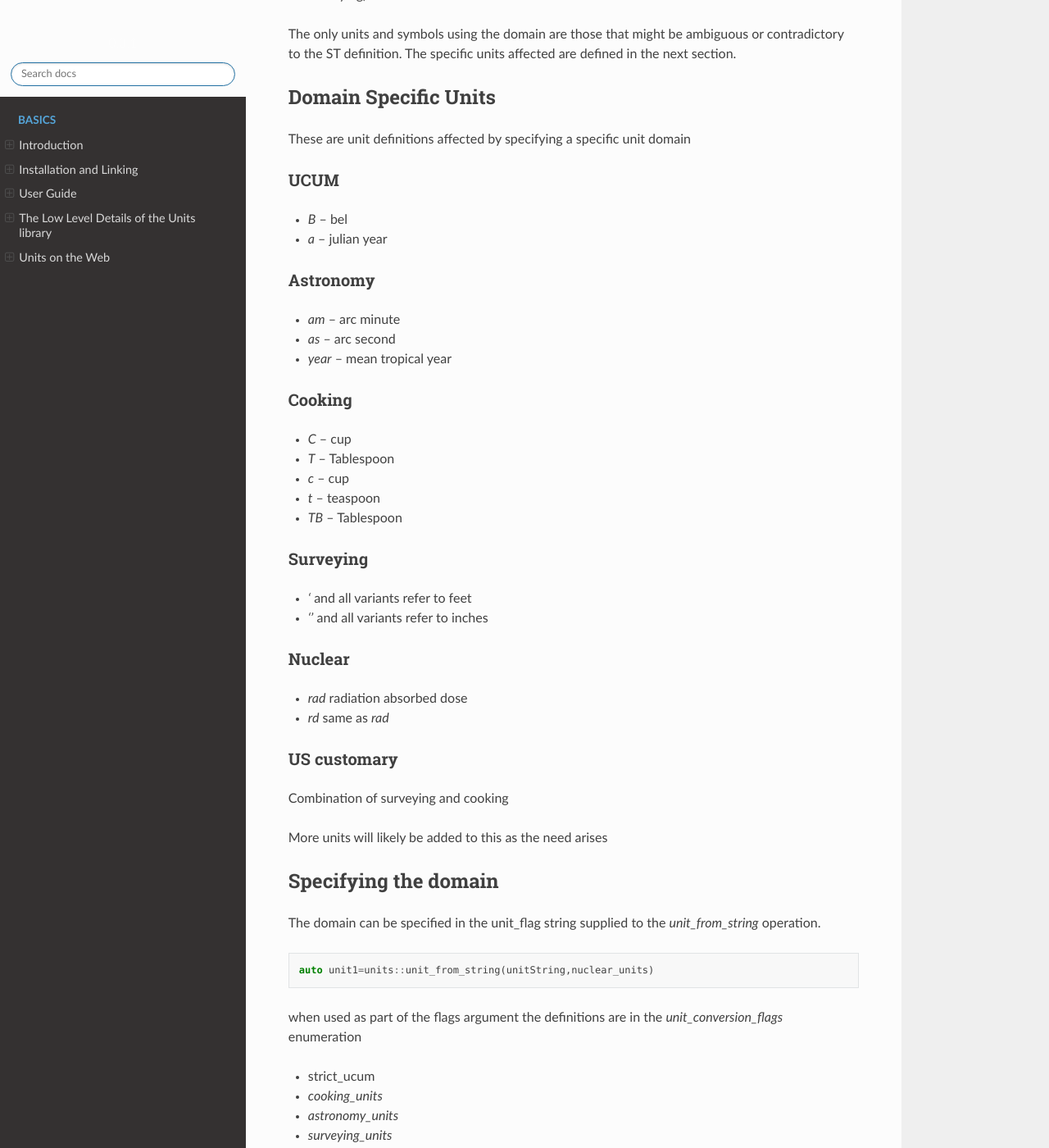
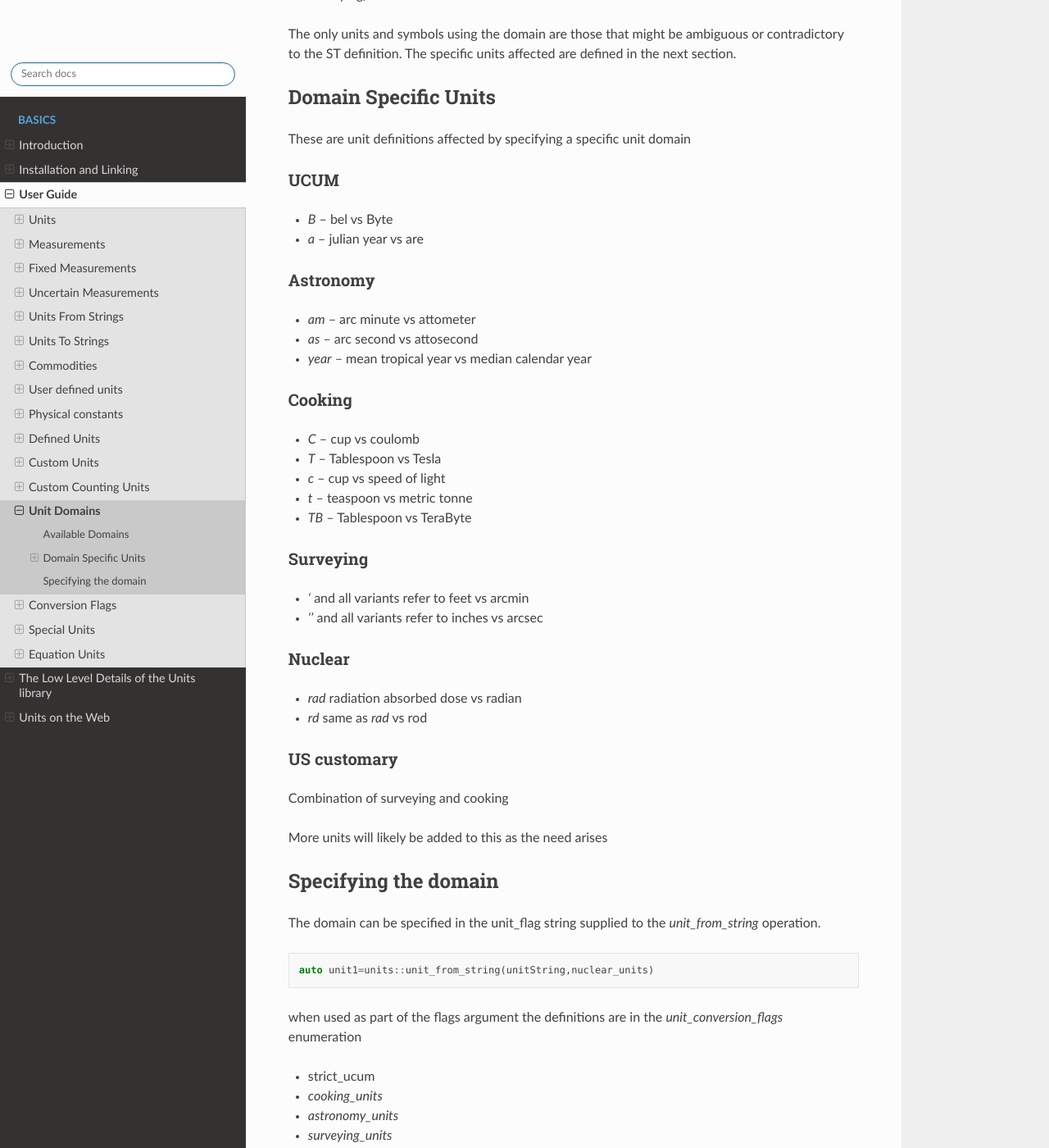
Before and after one commit to LLNL/units, a Sphinx documentation site: the page built from docs/user-guide/Unit_domains.rst, in a window 1280 px wide and 1400 px high, scrolled down 618 px. Shown: the whole window at 82% size. Built offline with Sphinx 7.4.7 and the Read the Docs theme 2.0.0, drawn with Linux system fonts in a browser that asks for light colours; some of the changed text lies outside the part shown.

```diff
--- a/docs/installation/cmake_variables.rst
+++ b/docs/installation/cmake_variables.rst
@@ -19,8 +19,9 @@ CMake variables
 -  `CMAKE_CXX_STANDARD`:  Compile with a particular C++ standard, valid values are `11`, `14`, `17`, and likely `20` though that isn't broadly supported.
 -  `UNITS_BINARY_ONLY_INSTALL`:  Just install shared libraries and executables,  no headers or static libs or packaging information
 -  `UNITS_CLANG_TIDY`:  Enable the clang tidy tests as part of the build
--  `UNITS_BASE_TYPE`:  Set to `uint64_t` for expanded base-unit power support.
-   This increases the size of a unit by 4 Byte.
+-  `UNITS_BASE_TYPE`:  Set to `uint64_t` for expanded base-unit power support. This increases the size of a unit by 4 Bytes.
+-  `UNITS_DOMAIN`:  Specify a default domain to use for string conversions.  Can be either a name from the domains namespace such as `domains::surveying` or one of 'COOKING', 'ASTRONOMY', 'NUCLEAR', 'SURVEYING', 'USE_CUSTOMARY', 'UCUM'.
+
 -  `UNITS_NAMESPACE`:  The top level namespace of the library, defaults to `units`.
    When compiling with C++17 (or higher), this can be set to, e.g., `mynamespace::units` to avoid name clashes with other libraries defining `units`.
 -  `UNITS_INSTALL`:  This is set to `ON` normally but defaults to `OFF` if used as a subproejct.  This controls whether anything gets installed by the install target.
--- a/docs/user-guide/Unit_domains.rst
+++ b/docs/user-guide/Unit_domains.rst
@@ -27,33 +27,33 @@ These are unit definitions affected by specifying a specific unit domain
 
 UCUM
 ++++++++++
--  `B`  -- bel
--  `a`  -- julian year
+-  `B`  -- bel vs Byte
+-  `a`  -- julian year vs are
 
 Astronomy
 ++++++++++++
--  `am`  -- arc minute
--  `as`  -- arc second
--  `year` -- mean tropical year
+-  `am`  -- arc minute vs attometer
+-  `as`  -- arc second vs attosecond
+-  `year` -- mean tropical year vs median calendar year
 
 Cooking
 ++++++++++
--   `C`  -- cup
--   `T`  -- Tablespoon
--   `c`  -- cup
--   `t`  -- teaspoon
--   `TB`  -- Tablespoon
+-   `C`  -- cup vs coulomb
+-   `T`  -- Tablespoon vs Tesla
+-   `c`  -- cup vs speed of light
+-   `t`  -- teaspoon vs metric tonne
+-   `TB`  -- Tablespoon vs TeraByte
 
 Surveying
 ++++++++++++
--   `'` and all variants refer to feet
--   `''` and all variants refer to inches
+-   `'` and all variants refer to feet vs arcmin
+-   `''` and all variants refer to inches vs arcsec
 
 Nuclear
 ++++++++++
 
--   `rad`  radiation absorbed dose
--   `rd`   same as `rad`
+-   `rad`  radiation absorbed dose vs radian
+-   `rd`   same as `rad` vs rod
 
 US customary
 ++++++++++++++++
--- a/docs/user-guide/index.rst
+++ b/docs/user-guide/index.rst
@@ -21,3 +21,7 @@ The guide covers the basic types and what operations are available on them, as w
    defined_units
    custom_units
    custom_count_units
+   Unit_domains
+   conversion_flags
+   special_units
+   equation_units
```
Also changed, not shown: README.md (+5 -3 lines), docs/user-guide/conversion_flags.rst (+17 -1 lines), 1 other file.
